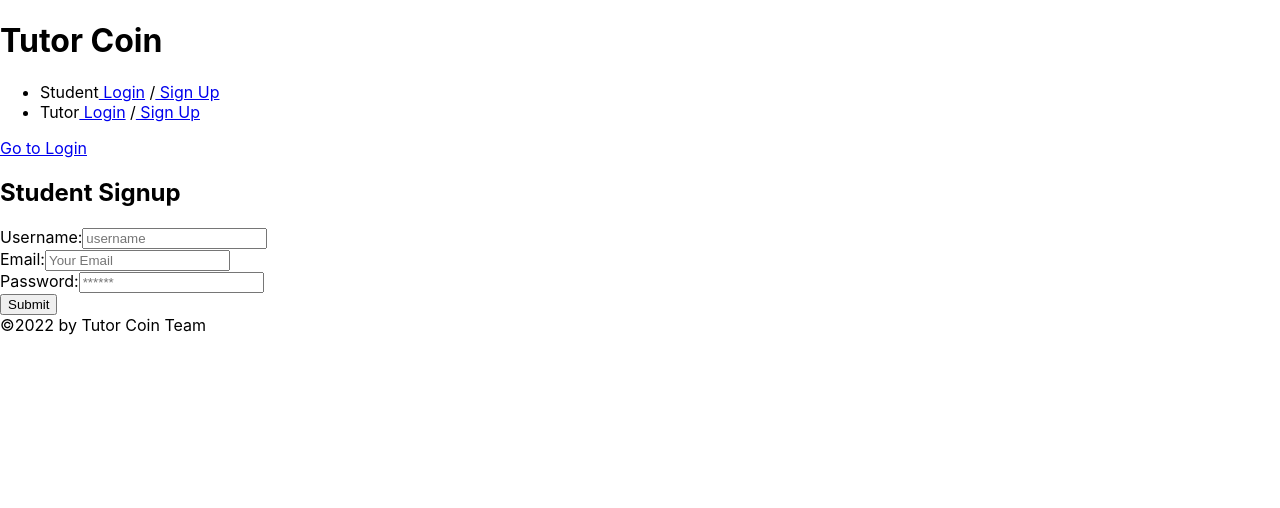
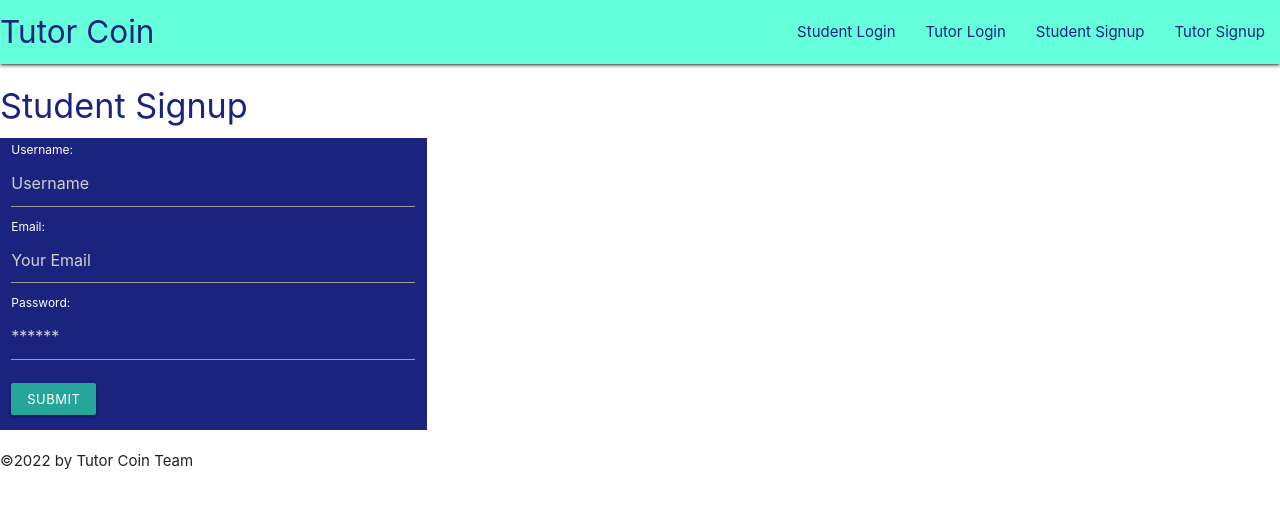
Before and after one commit to mpeterson56/Project-3, a React (Create React App) app in the folder client/: page /studentSignup in a window 1280 px wide. Shown: the top 508 px of the page. Built offline with nearby package versions, Linux system fonts and the light colour scheme.

Commit message:
going to merge to main dev

```diff
--- a/client/public/index.html
+++ b/client/public/index.html
@@ -7,37 +7,32 @@
     <meta name="theme-color" content="#000000" />
     <meta
       name="description"
-      content="Web site created using create-react-app"
+      content="MERN SPA Project 3 Tutor Coin by Jordan, Ghulam, Diego, Michael & Macy"
     />
     <link rel="apple-touch-icon" href="%PUBLIC_URL%/logo192.png" />
     <!--
       manifest.json provides metadata used when your web app is installed on a
       user's mobile device or desktop. See https://developers.google.com/web/fundamentals/web-app-manifest/
     -->
+
+    <link rel="stylesheet" href="https://cdnjs.cloudflare.com/ajax/libs/materialize/1.0.0/css/materialize.min.css">
     <link rel="manifest" href="%PUBLIC_URL%/manifest.json" />
+    <link rel="stylesheet" href="index.css">
+
     <!--
       Notice the use of %PUBLIC_URL% in the tags above.
       It will be replaced with the URL of the `public` folder during the build.
       Only files inside the `public` folder can be referenced from the HTML.
-
       Unlike "/favicon.ico" or "favicon.ico", "%PUBLIC_URL%/favicon.ico" will
       work correctly both with client-side routing and a non-root public URL.
       Learn how to configure a non-root public URL by running `npm run build`.
     -->
-    <title>React App</title>
+
+    <title>Tutor Coin</title>
   </head>
   <body>
-    <noscript>You need to enable JavaScript to run this app.</noscript>
+    <!-- <noscript>You need to enable JavaScript to run this app.</noscript> -->
     <div id="root"></div>
-    <!--
-      This HTML file is a template.
-      If you open it directly in the browser, you will see an empty page.
 
-      You can add webfonts, meta tags, or analytics to this file.
-      The build step will place the bundled scripts into the <body> tag.
-
-      To begin the development, run `npm start` or `yarn start`.
-      To create a production bundle, use `npm run build` or `yarn build`.
-    -->
   </body>
 </html>
--- a/client/src/components/Navbar.js
+++ b/client/src/components/Navbar.js
@@ -6,45 +6,75 @@ function Nav() {
   function showNavigation() {
     if (Auth.loggedIn()) {
       return (
-        <ul>
+        <nav>
+          <div class="nav-wrapper teal accent-2">
+            <a href="#" class="brand-logo indigo-text text-darken-4">
+              Tutor Coin
+            </a>
+            <ul id="nav-mobile" class="right hide-on-med-and-down">
               <li>
-            <a href="/" onClick={() => Auth.logout()}>
+                <Link class="indigo-text text-darken-4" to="/Jobs">
+                  Jobs
+                </Link>
+              </li>
+              <li>
+                <Link class="indigo-text text-darken-4" to="/Account">
+                  Account
+                </Link>
+              </li>
+              <li>
+                {" "}
+                <a
+                  href="/"
+                  class="indigo-text text-darken-4"
+                  onClick={() => Auth.logout()}
+                >
                   Logout
                 </a>
               </li>
             </ul>
+          </div>
+        </nav>
       );
     } else {
       return (
-        <ul>
+        <nav>
+          <div class="nav-wrapper teal accent-2">
+            <a href="/!" class="brand-logo indigo-text text-darken-4">
+              Tutor Coin
+            </a>
+
+            <ul id="nav-moble" class="right hide-on-med-and-down">
               <li>
-            Student
-            <span>
-              <Link to="/studentLogin"> Login</Link> /
-              <Link to="/studentSignup"> Sign Up</Link>
-            </span>
+                <Link class="indigo-text text-darken-4" to="/studentLogin">
+                  Student Login
+                </Link>
               </li>
-
               <li>
-            Tutor
-            <span>
-              <Link to="/tutorLogin"> Login</Link> /
-              <Link to="/tutorSignup"> Sign Up</Link>
-            </span>
+                <Link class="indigo-text text-darken-4" to="/tutorLogin">
+                  Tutor Login
+                </Link>
+              </li>
+              <li>
+                <Link class="indigo-text text-darken-4" to="/studentSignup">
+                  Student Signup
+                </Link>
+              </li>
+              <li>
+                <Link class="indigo-text text-darken-4" to="/tutorSignup">
+                  Tutor Signup
+                </Link>
               </li>
             </ul>
+          </div>
+        </nav>
       );
     }
   }
 
   return (
     <header>
-      <h1>
-        Tutor Coin
-      </h1>
-      <nav>
-        {showNavigation()}
-      </nav>
+      <nav>{showNavigation()}</nav>
     </header>
   );
 }
--- a/client/src/components/Student/Student-Login.js
+++ b/client/src/components/Student/Student-Login.js
@@ -1,11 +1,11 @@
-import React, { useState } from 'react';
-import { useMutation } from '@apollo/client';
-import { Link } from 'react-router-dom';
-import { LOGIN_STUDENT } from '../../utils/mutations';
-import Auth from '../../utils/auth';
+import React, { useState } from "react";
+import { useMutation } from "@apollo/client";
+import { Link } from "react-router-dom";
+import { LOGIN_STUDENT } from "../../utils/mutations";
+import Auth from "../../utils/auth";
 
 function StudentLogin(props) {
-  const [formState, setFormState] = useState({ email: '', password: '' });
+  const [formState, setFormState] = useState({ email: "", password: "" });
   const [loginStudent, { error }] = useMutation(LOGIN_STUDENT);
 
   const handleFormSubmit = async (event) => {
@@ -30,14 +30,15 @@ function StudentLogin(props) {
   };
 
   return (
-    <div>
-      <Link to="/studentSignup">Go to Signup</Link>
-
-      <h2>Student Login</h2>
-      <form onSubmit={handleFormSubmit}>
+    <div class="row">
+      <h4 class="indigo-text text-darken-4">Student Login</h4>
+      <form class="col s4 indigo darken-4" onSubmit={handleFormSubmit}>
         <div>
-          <label htmlFor="email">Email address:</label>
+          <label class="white-text" htmlFor="email">
+            Email address:
+          </label>
           <input
+            class="white-text"
             placeholder="Your Email"
             name="email"
             type="email"
@@ -46,8 +47,11 @@ function StudentLogin(props) {
           />
         </div>
         <div>
-          <label htmlFor="pwd">Password:</label>
+          <label class="white-text" htmlFor="pwd">
+            Password:
+          </label>
           <input
+            class="white-text"
             placeholder="******"
             name="password"
             type="password"
@@ -61,7 +65,11 @@ function StudentLogin(props) {
           </div>
         ) : null}
         <div>
-          <button type="submit">Submit</button>
+          <p>
+            <button class="waves-effect waves-light btn-small" type="submit">
+              Submit
+            </button>
+          </p>
         </div>
       </form>
     </div>
--- a/client/src/components/Student/Student-Signup.js
+++ b/client/src/components/Student/Student-Signup.js
@@ -1,11 +1,15 @@
-import React, { useState } from 'react';
-import { Link } from 'react-router-dom';
-import { useMutation } from '@apollo/client';
-import Auth from '../../utils/auth';
-import { ADD_STUDENT } from '../../utils/mutations'
+import React, { useState } from "react";
+import { Link } from "react-router-dom";
+import { useMutation } from "@apollo/client";
+import Auth from "../../utils/auth";
+import { ADD_STUDENT } from "../../utils/mutations";
 
 function StudentSignup(props) {
-    const [formState, setFormState] = useState({ username: '', email: '', password: '' });
+  const [formState, setFormState] = useState({
+    username: "",
+    email: "",
+    password: "",
+  });
   const [addStudent] = useMutation(ADD_STUDENT);
 
   const handleFormSubmit = async (event) => {
@@ -30,24 +34,29 @@ function StudentSignup(props) {
   };
 
   return (
+    <div class="row">
+      <h4 class="indigo-text text-darken-4">Student Signup</h4>
+      <form class="col s4 indigo darken-4" onSubmit={handleFormSubmit}>
         <div>
-            <Link to="/studentLogin">Go to Login</Link>
-
-            <h2>Student Signup</h2>
-            <form onSubmit={handleFormSubmit}>
-                <div>
-                    <label htmlFor="username">Username:</label>
+          <label class="white-text" htmlFor="first_name">
+            Username:
+          </label>
           <input
-                        placeholder="username"
-                        name="username"
-                        type="username"
-                        id="username"
+            class="white-text"
+            placeholder="Username"
+            name="first_name"
+            type="text"
+            id="first_name"
             onChange={handleChange}
           />
         </div>
+
         <div>
-                    <label htmlFor="email">Email:</label>
+          <label class="white-text" htmlFor="email">
+            Email:
+          </label>
           <input
+            class="white-text"
             placeholder="Your Email"
             name="email"
             type="email"
@@ -56,8 +65,11 @@ function StudentSignup(props) {
           />
         </div>
         <div>
-                    <label htmlFor="pwd">Password:</label>
+          <label class="white-text" htmlFor="pwd">
+            Password:
+          </label>
           <input
+            class="white-text"
             placeholder="******"
             name="password"
             type="password"
@@ -66,7 +78,12 @@ function StudentSignup(props) {
           />
         </div>
         <div>
-                    <button type="submit">Submit</button>
+          <p>
+            <button class="waves-effect waves-light btn-small" type="submit">
+              Submit
+            </button>
+            <span> </span>
+          </p>
         </div>
       </form>
     </div>
--- a/client/src/components/Tutor/Tutor-Login.js
+++ b/client/src/components/Tutor/Tutor-Login.js
@@ -1,11 +1,11 @@
-import React, { useState } from 'react';
-import { useMutation } from '@apollo/client';
-import { Link } from 'react-router-dom';
-import { LOGIN_TUTOR } from '../../utils/mutations';
-import Auth from '../../utils/auth';
+import React, { useState } from "react";
+import { useMutation } from "@apollo/client";
+import { Link } from "react-router-dom";
+import { LOGIN_TUTOR } from "../../utils/mutations";
+import Auth from "../../utils/auth";
 
 function TutorLogin(props) {
-  const [formState, setFormState] = useState({ email: '', password: '' });
+  const [formState, setFormState] = useState({ email: "", password: "" });
   const [loginTutor, { error }] = useMutation(LOGIN_TUTOR);
 
   const handleFormSubmit = async (event) => {
@@ -30,14 +30,15 @@ function TutorLogin(props) {
   };
 
   return (
-    <div>
-      <Link to="/tutorSignup">Go to Signup</Link>
-
-      <h2>Tutor Login</h2>
-      <form onSubmit={handleFormSubmit}>
+    <div class="row">
+      <h4 class="green-text text-darken-4">Tutor Login</h4>
+      <form class="col s4 green darken-4" onSubmit={handleFormSubmit}>
         <div>
-          <label htmlFor="email">Email address:</label>
+          <label class="white-text" htmlFor="email">
+            Email address:
+          </label>
           <input
+            class="white-text"
             placeholder="Your Email"
             name="email"
             type="email"
@@ -46,8 +47,11 @@ function TutorLogin(props) {
           />
         </div>
         <div>
-          <label htmlFor="pwd">Password:</label>
+          <label class="white-text" htmlFor="pwd">
+            Password:
+          </label>
           <input
+            class="white-text"
             placeholder="******"
             name="password"
             type="password"
@@ -61,7 +65,12 @@ function TutorLogin(props) {
           </div>
         ) : null}
         <div>
-          <button type="submit">Submit</button>
+          {" "}
+          <p>
+            <button class="waves-effect waves-light btn-small" type="submit">
+              Submit
+            </button>
+          </p>
         </div>
       </form>
     </div>
--- a/client/src/components/Tutor/Tutor-Signup.js
+++ b/client/src/components/Tutor/Tutor-Signup.js
@@ -1,11 +1,15 @@
-import React, { useState } from 'react';
-import { Link } from 'react-router-dom';
-import { useMutation } from '@apollo/client';
-import Auth from '../../utils/auth';
-import { ADD_TUTOR } from '../../utils/mutations'
+import React, { useState } from "react";
+import { Link } from "react-router-dom";
+import { useMutation } from "@apollo/client";
+import Auth from "../../utils/auth";
+import { ADD_TUTOR } from "../../utils/mutations";
 
 function TutorSignup(props) {
-    const [formState, setFormState] = useState({ tutorname: '', email: '', password: '' });
+  const [formState, setFormState] = useState({
+    tutorname: "",
+    email: "",
+    password: "",
+  });
   const [addTutor] = useMutation(ADD_TUTOR);
 
   const handleFormSubmit = async (event) => {
@@ -30,24 +34,28 @@ function TutorSignup(props) {
   };
 
   return (
+    <div class="row">
+      <h4 class="green-text text-darken-4">Tutor Signup</h4>
+      <form class="col s4 green darken-4" onSubmit={handleFormSubmit}>
         <div>
-        <Link to="/tutorLogin">Go to Login</Link>
-
-        <h2>Tutor Signup</h2>
-        <form onSubmit={handleFormSubmit}>
-            <div>
-                <label htmlFor="tutorname">Tutor's username:</label>
+          <label class="white-text" htmlFor="firstName">
+            Username:
+          </label>
           <input
-                    placeholder="Tutor's Username"
-                    name="tutorname"
-                    type="tutorname"
-                    id="tutorname"
+            class="white-text"
+            placeholder="Username"
+            name="first_name"
+            type="text"
+            id="first_name"
             onChange={handleChange}
           />
         </div>
         <div>
-                <label htmlFor="email">Email:</label>
+          <label class="white-text" htmlFor="email">
+            Email:
+          </label>
           <input
+            class="white-text"
             placeholder="Your Email"
             name="email"
             type="email"
@@ -56,8 +64,11 @@ function TutorSignup(props) {
           />
         </div>
         <div>
-                <label htmlFor="pwd">Password:</label>
+          <label class="white-text" htmlFor="pwd">
+            Password:
+          </label>
           <input
+            class="white-text"
             placeholder="******"
             name="password"
             type="password"
@@ -66,7 +77,12 @@ function TutorSignup(props) {
           />
         </div>
         <div>
-                <button type="submit">Submit</button>
+          {" "}
+          <p>
+            <button class="waves-effect waves-light btn-small" type="submit">
+              Submit
+            </button>
+          </p>
         </div>
       </form>
     </div>
```
Also changed, not shown: client/public/index.css (added, +15 -0 lines). Lines whose indentation alone changed are shown as unchanged.
